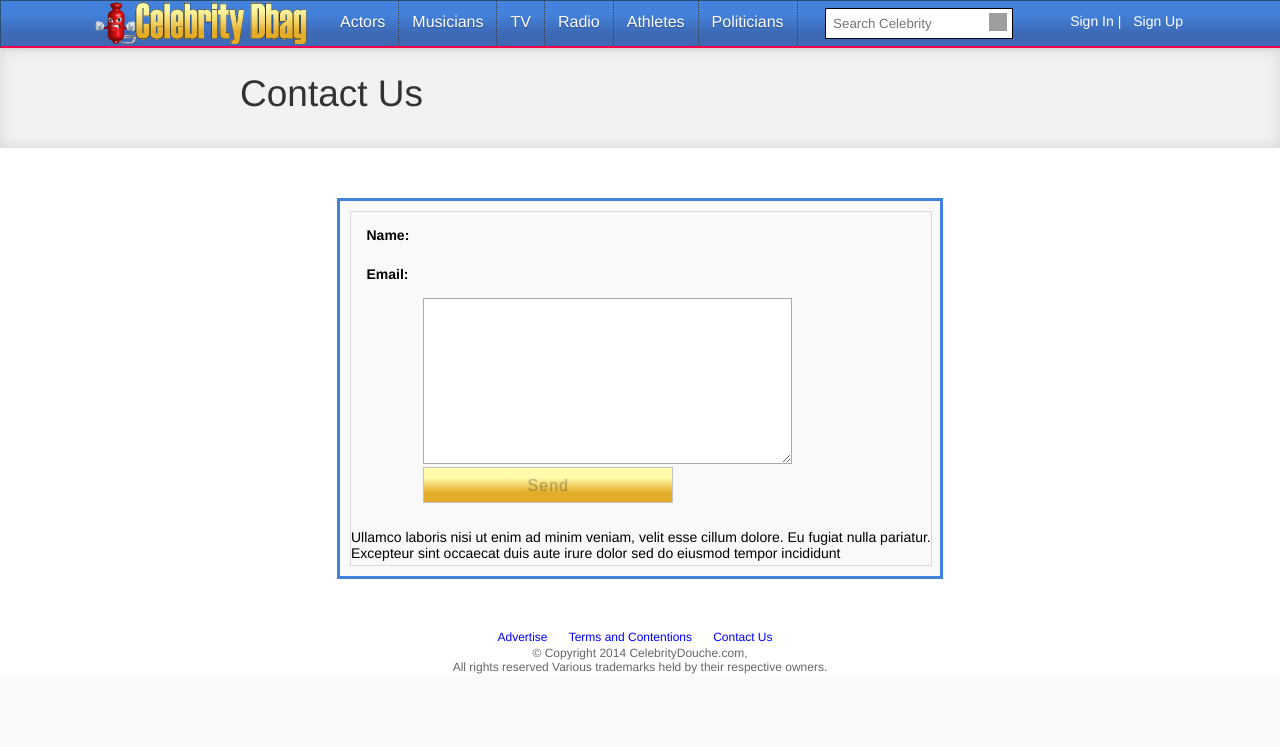
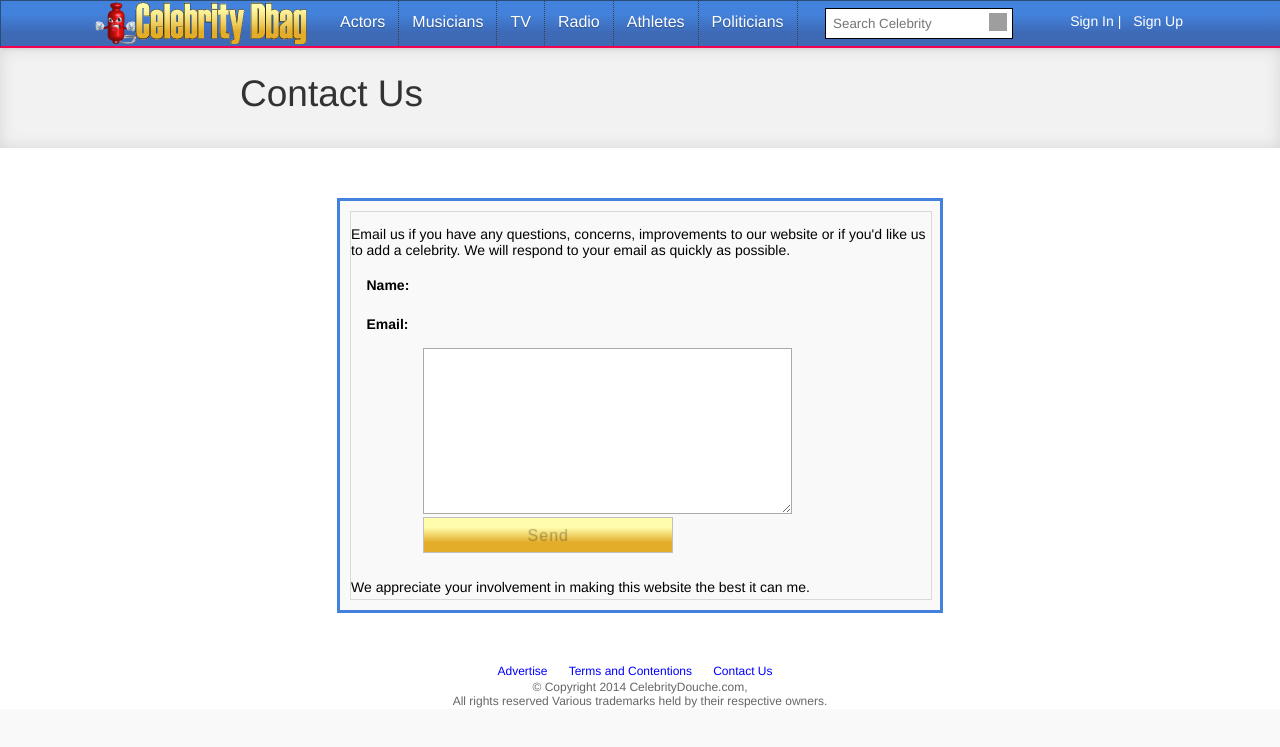
Before and after one commit to CelebrityDoughe/celebrity, a Django app: template portals/templates/portals/contact-us.html in a window 1280 px wide. Shown: the top 747 px of the page. Run offline with Django 3.2, Linux system fonts and the light colour scheme; the template is opened without the code that fills it, so the values that code supplies are empty; parts of the project's set-up code (start-up, migrations or seed data) failed here and were passed over; grey boxes are pictures that could not be loaded.

Commit message:
Update contact-us.html

```diff
--- a/portals/templates/portals/contact-us.html
+++ b/portals/templates/portals/contact-us.html
@@ -9,6 +9,7 @@
         </div>
 <div id="email-content">
     <div class="email-form">
+    <p id="email-padding">Email us if you have any questions, concerns, improvements to our website or if you'd like us to add a celebrity. We will respond to your email as quickly as possible. </p>
         <form action="." method="POST">
             {% csrf_token %}
             <fieldset>
@@ -62,7 +63,7 @@
                 </table>
             </fieldset>
         </form>
-        <p class="contact-content-bottom">Ullamco laboris nisi ut enim ad minim veniam, velit esse cillum dolore. Eu fugiat nulla pariatur. Excepteur sint occaecat duis aute irure dolor sed do eiusmod tempor incididunt</p>
-    </div>
+          <p id="email-padding">We appreciate your involvement in making this website the best it can me. </p>
+			   </div>
 </div>
 {% endblock %}
```
